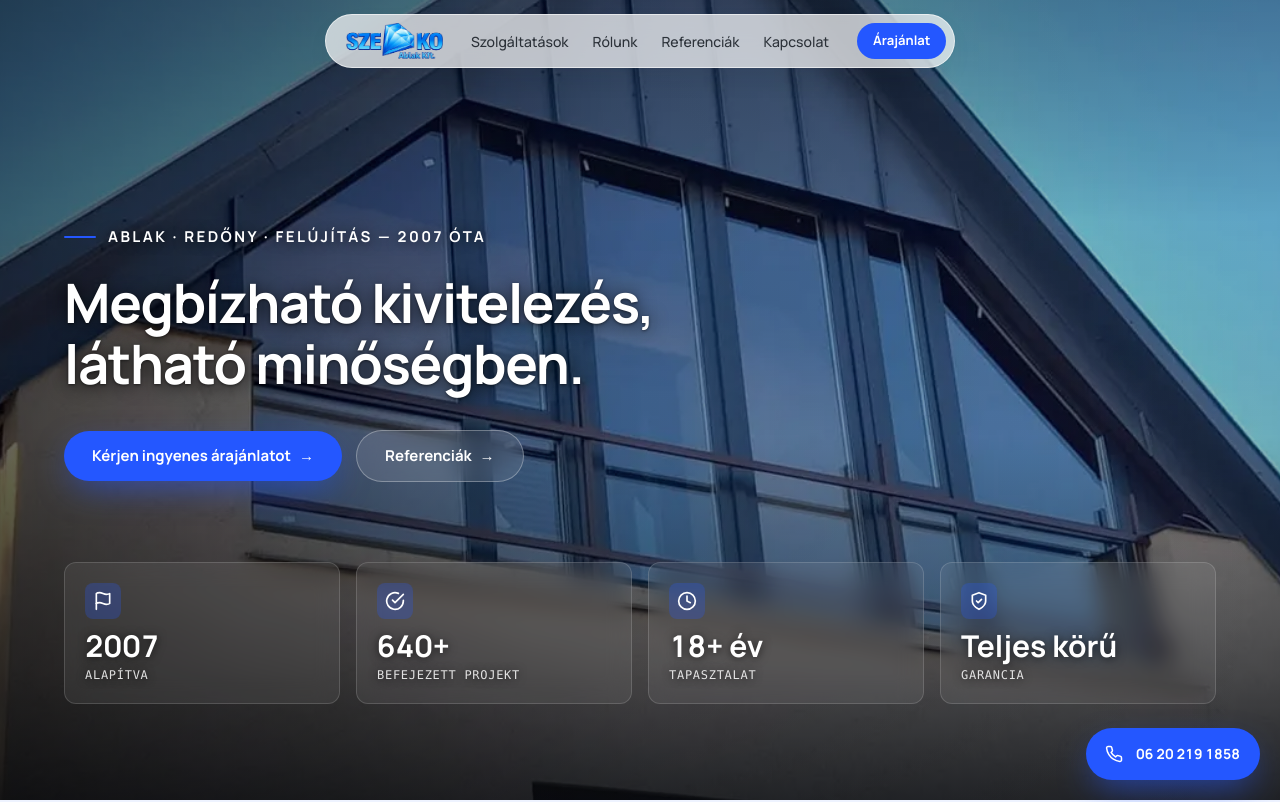
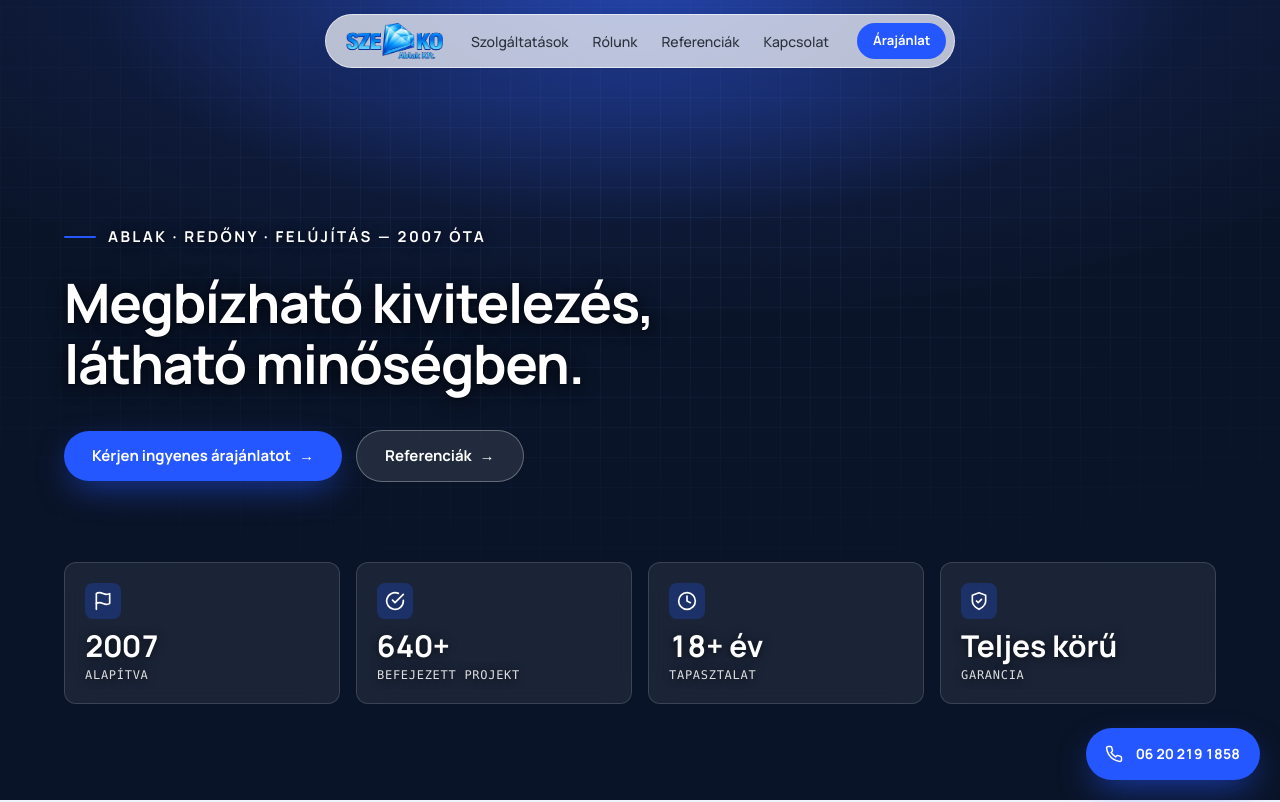
Before and after one commit to mikijelencsity/szekoablakkft, a Next.js app: page / in a window 1280 px wide. Shown: the top 802 px of the page. Built offline with nearby package versions, Linux system fonts and the light colour scheme.

Commit message:
Hero: use the blueprint background on desktop too (no photo)
Blueprint grid + spotlight now spans all breakpoints; drop the desktop
photo, its overlays, and the now-unused image import/const.

Co-Authored-By: Claude Opus 4.8 <noreply@anthropic.com>

```diff
--- a/components/HeroSection.tsx
+++ b/components/HeroSection.tsx
@@ -1,15 +1,10 @@
 "use client";
 
 import { useEffect, useRef, type ReactNode } from "react";
-import Image from "next/image";
 import Link from "next/link";
 import { gsap } from "@/lib/gsap";
 
 // Külön kép mobilra (álló, éles) és laptopra (fekvő, látványos oromfal).
-// Laptopon a látványos oromfal-üvegezés fotó; mobilon geometriai
-// márka-háttér (fotó nélkül) — lásd a háttér-blokkot lentebb.
-const HERO_DESKTOP = "/referenciak/ablak/13.webp";
-
 const HEADLINE = ["Megbízható kivitelezés,", "látható minőségben."];
 
 const icon = (paths: ReactNode) => (
@@ -160,9 +155,9 @@ export default function HeroSection() {
         ref={parallaxRef}
         className="absolute inset-0 -top-[6%] h-[112%] w-full"
       >
-        {/* Mobil: blueprint-rács + reflektorfény (fotó nélkül) */}
+        {/* Blueprint-rács + reflektorfény (fotó nélkül) — mobil + gép */}
         <div
-          className="absolute inset-0 overflow-hidden lg:hidden"
+          className="absolute inset-0 overflow-hidden"
           style={{
             background:
               "radial-gradient(120% 70% at 50% 0%, #16255a, #0a1428 60%)",
@@ -189,17 +184,6 @@ export default function HeroSection() {
           />
           <div className="absolute inset-0 bg-gradient-to-t from-[#0a1428] via-transparent to-transparent" />
         </div>
-
-        {/* Laptop: fotó */}
-        <Image
-          src={HERO_DESKTOP}
-          alt="Modern otthon nagy ablakokkal"
-          fill
-          className="hidden object-cover object-center lg:block"
-          sizes="100vw"
-        />
-        <div className="absolute inset-0 hidden bg-[linear-gradient(180deg,rgba(6,9,14,0.46)_0%,rgba(6,9,14,0.24)_30%,rgba(6,9,14,0.28)_54%,rgba(6,9,14,0.58)_80%,rgba(6,9,14,0.9)_100%)] lg:block" />
-        <div className="absolute inset-0 hidden bg-gradient-to-r from-black/45 via-black/10 to-transparent lg:block" />
       </div>
 
       {/* Body */}
```
